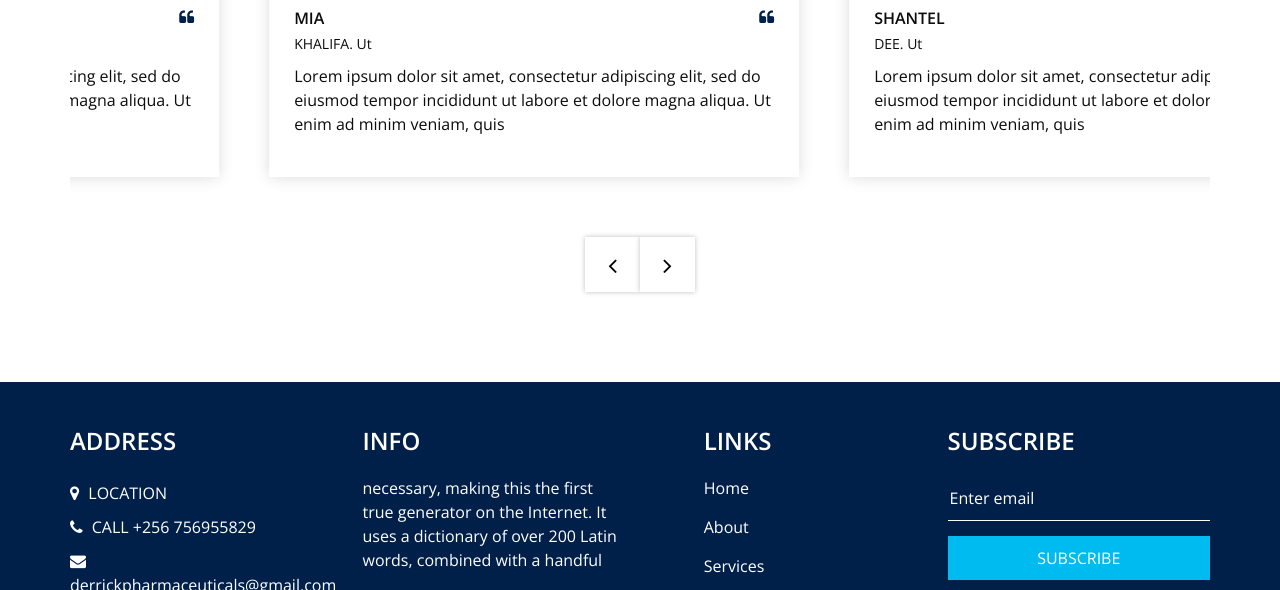
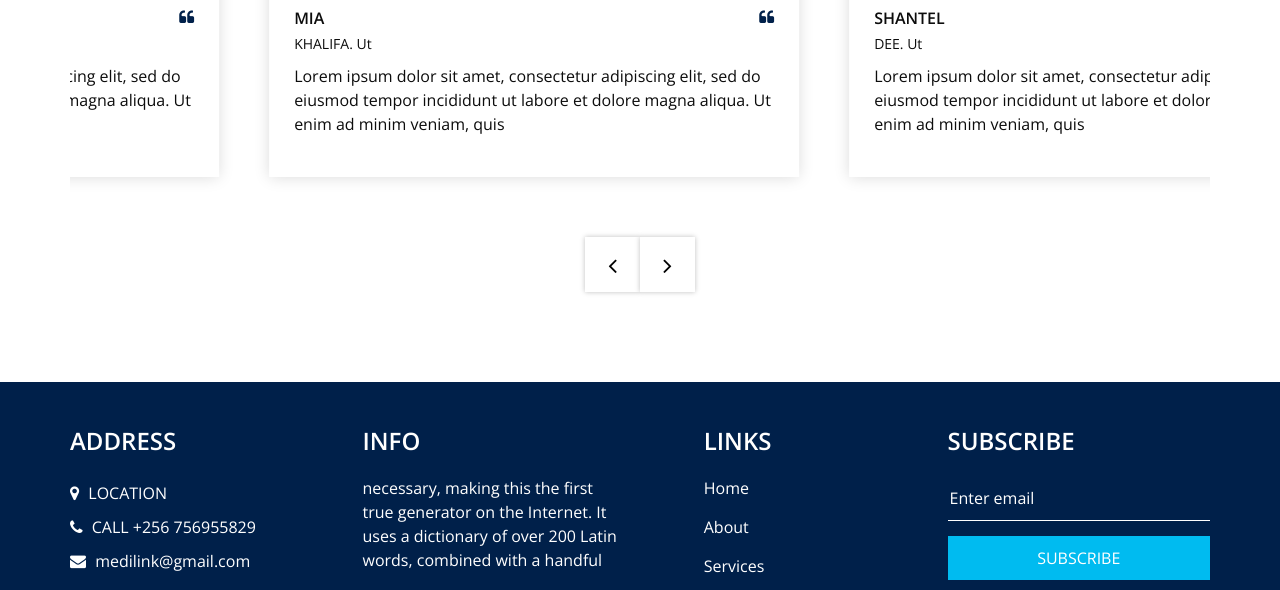
Before and after one commit to Mikeelord/MEDI-LINK, a plain HTML site: page index.html in a window 1280 px wide. Shown: the part 4605-5195 px from the top of the page. Drawn offline with nearby package versions, Linux system fonts and the light colour scheme; some packages are replaced by stand-ins of ours.

Commit message:
Update index.html

```diff
--- a/index.html
+++ b/index.html
@@ -667,7 +667,7 @@
               <a href="">
                 <i class="fa fa-envelope" aria-hidden="true"></i>
                 <span>
-                  derrickpharmaceuticals@gmail.com
+                  medilink@gmail.com
                 </span>
               </a>
             </div>
```
